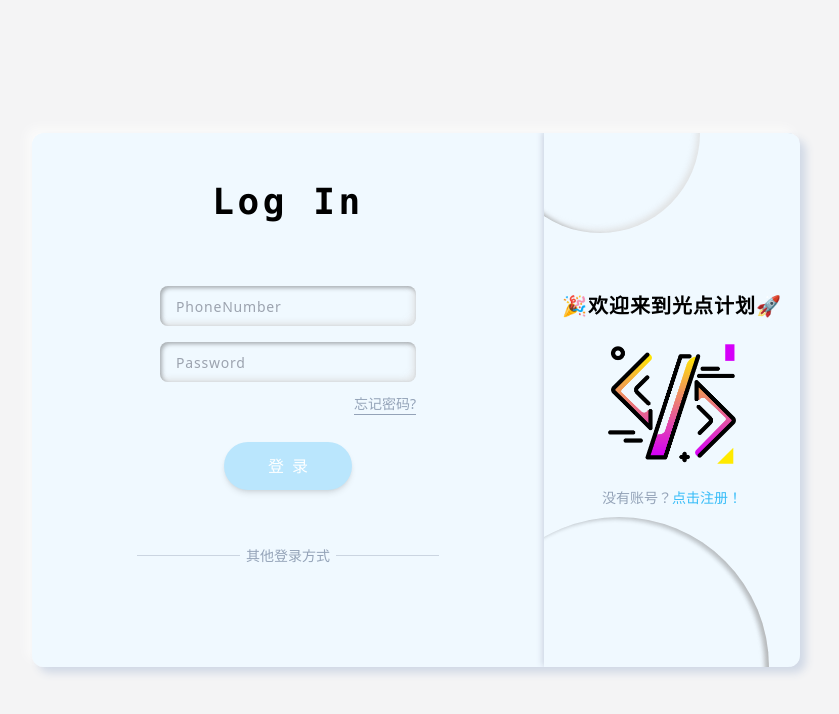
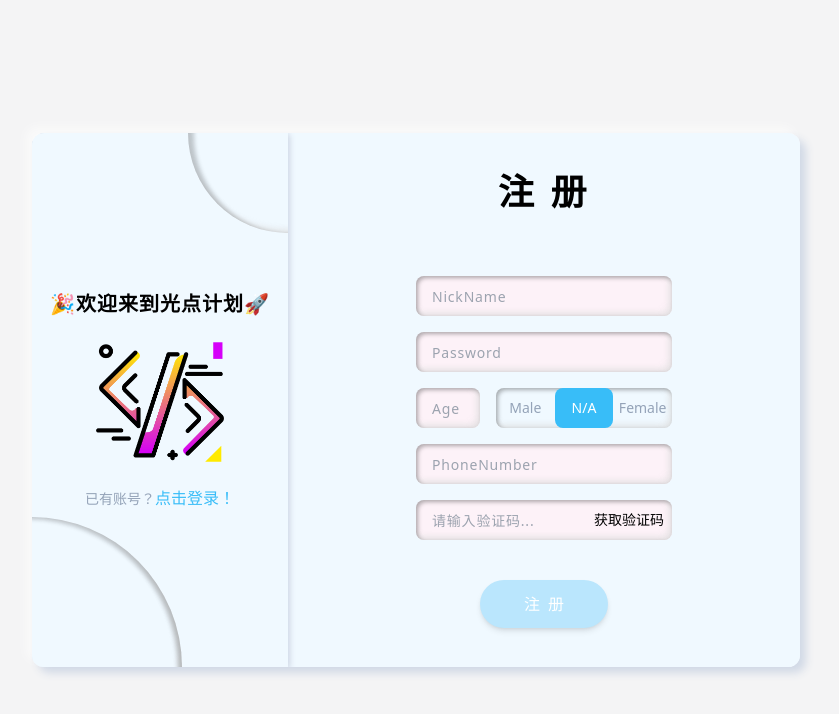
Before and after one commit to ZbWeR/LuminousEndeavors, a Vue app: page /auth in a window 1280 px wide. Shown: the top 714 px of the page, without its empty margins (224-1063 px from the left). Built offline with nearby package versions, Linux system fonts and the light colour scheme.

Commit message:
🌈 style: 登陆注册样式调整 & 上传文件清空

```diff
--- a/src/components/UploadFile.vue
+++ b/src/components/UploadFile.vue
@@ -134,6 +134,9 @@ async function runUpload() {
 
     emit("alert", "上传成功!", "success");
     emit("changeVis");
+
+    uploadBtn.value = "";
+    fileName.value = "";
     loading.value = 0;
   } catch {
     return;
--- a/src/views/LoginView.vue
+++ b/src/views/LoginView.vue
@@ -15,9 +15,9 @@
           class="flex flex-col items-center justify-center w-full h-full"
         >
           <h1
-            class="mb-16 font-mono text-4xl font-bold tracking-widest text-center"
+            class="mb-16 font-sans text-4xl font-bold tracking-widest text-center"
           >
-            Log In
+            登 录
           </h1>
           <!-- 账号密码登录 -->
           <div
@@ -157,9 +157,9 @@
           class="flex flex-col items-center justify-center w-full h-full transition-all"
         >
           <h1
-            class="mb-16 font-mono text-4xl font-bold tracking-widest text-center"
+            class="mb-16 font-sans text-4xl font-bold tracking-widest text-center"
           >
-            Sign Up
+            注 册
           </h1>
           <!-- 用户名 -->
           <input
@@ -245,7 +245,7 @@
           >
             <input
               :class="phoneCodeInfo.verifyCode ? 'bg-sky-50' : 'bg-pink-50'"
-              class="flex-1 tracking-wider outline-none placeholder:text-sm"
+              class="flex-1 w-0 tracking-wider outline-none placeholder:text-sm"
               type="text"
               v-model="phoneCodeInfo.verifyCode"
               placeholder="请输入验证码..."
@@ -301,15 +301,15 @@
           "
           class="flex flex-col items-center justify-center transition-all duration-1000"
         >
-          <h1 class="font-sans text-xl font-bold tracking-wider">
-            ✨Welcome Back!✨
+          <h1 class="font-sans font-bold tracking-wider lg:text-xl">
+            🎉欢迎来到光点计划🚀
           </h1>
-          <img class="w-1/2 mt-6" src="../assets/register.png" alt="" />
+          <img class="w-1/2 mt-6" src="../assets/logo.png" alt="" />
           <p class="mt-6 text-sm select-none text-slate-400">
             已有账号？<span
-              class="cursor-pointer text-sky-400"
+              class="text-base cursor-pointer text-sky-400"
               @click="activeBlock = 'login'"
-              >快去登录吧！</span
+              >点击登录！</span
             >
           </p>
         </div>
@@ -318,13 +318,13 @@
           :class="activeBlock === 'login' ? '' : 'opacity-0 invisible absolute'"
           class="flex flex-col items-center justify-center transition-all duration-1000"
         >
-          <h1 class="font-sans text-xl font-bold tracking-wider">
-            🎉欢迎来到光点计划🚀
+          <h1 class="font-sans font-bold tracking-wider lg:text-xl">
+            ✨Welcome Back!✨
           </h1>
-          <img class="w-1/2 mt-6" src="../assets/logo.png" alt="" />
+          <img class="w-1/2 mt-6" src="../assets/register.png" alt="" />
           <p class="mt-6 text-sm select-none text-slate-400">
             没有账号？<span
-              class="cursor-pointer text-sky-400"
+              class="text-base cursor-pointer text-sky-400"
               @click="activeBlock = 'register'"
               >点击注册！</span
             >
@@ -361,7 +361,7 @@ const { updateToken, updateLoginState } = useMapMutations([
 ]);
 
 // 滑动切换样式相关
-const activeBlock = ref("login");
+const activeBlock = ref("register");
 
 // 注册非法输入提示信息
 const errorInput = reactive({
```
